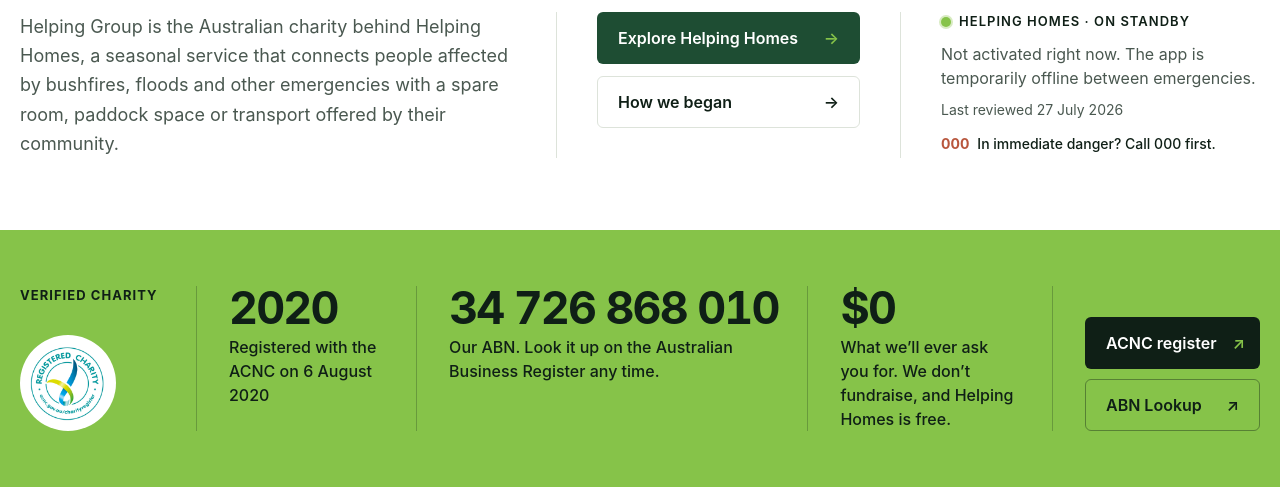
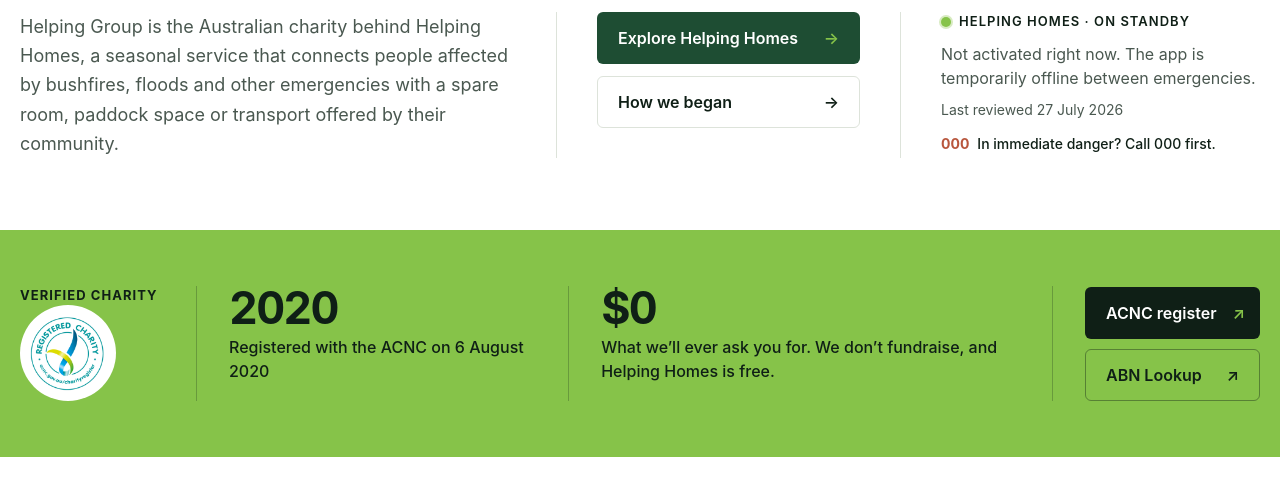
Before and after one commit to DanielFerguson/helping.group, an Astro site: page / in a window 1280 px wide. Shown: the part 455-952 px from the top of the page. Built offline with nearby package versions, Linux system fonts and the light colour scheme; Astro itself is replaced by a stand-in of ours.

Commit message:
feat: remove ABN from the homepage verification band

```diff
--- a/src/components/VerificationBand.astro
+++ b/src/components/VerificationBand.astro
@@ -9,10 +9,6 @@ const facts = [
     label: `Registered with the ACNC on ${registeredOn}`,
   },
   {
-    value: organisation.abnDisplay,
-    label: 'Our ABN. Look it up on the Australian Business Register any time.',
-  },
-  {
     value: '$0',
     label: 'What we’ll ever ask you for. We don’t fundraise, and Helping Homes is free.',
   },
@@ -20,7 +16,7 @@ const facts = [
 ---
 
 <section class="bg-leaf text-ink" aria-labelledby="verification-heading" data-testid="verification-band">
-  <div class="shell grid gap-6 py-10 xl:grid-cols-[11rem_minmax(0,0.9fr)_minmax(0,1.6fr)_minmax(0,1fr)_13rem] xl:gap-0 xl:py-14">
+  <div class="shell grid gap-6 py-10 xl:grid-cols-[11rem_minmax(0,1fr)_minmax(0,1.3fr)_13rem] xl:gap-0 xl:py-14">
     <div class="flex items-center justify-between xl:flex-col xl:items-start xl:pr-8">
       <h2 id="verification-heading" class="text-[0.8125rem] font-bold tracking-[0.08em] uppercase">
         Verified charity
--- a/tests/e2e/site.spec.ts
+++ b/tests/e2e/site.spec.ts
@@ -173,8 +173,8 @@ test('the verification band links to both public registers', async ({
   await page.goto('/')
   const band = page.getByTestId('verification-band')
 
-  await expect(band).toContainText(organisation.abnDisplay)
   await expect(band).toContainText('6 August 2020')
+  await expect(band).not.toContainText(organisation.abnDisplay)
   await expect(
     band.locator(`a[href="${organisation.abnLookupUrl}"]`),
   ).toBeVisible()
```
